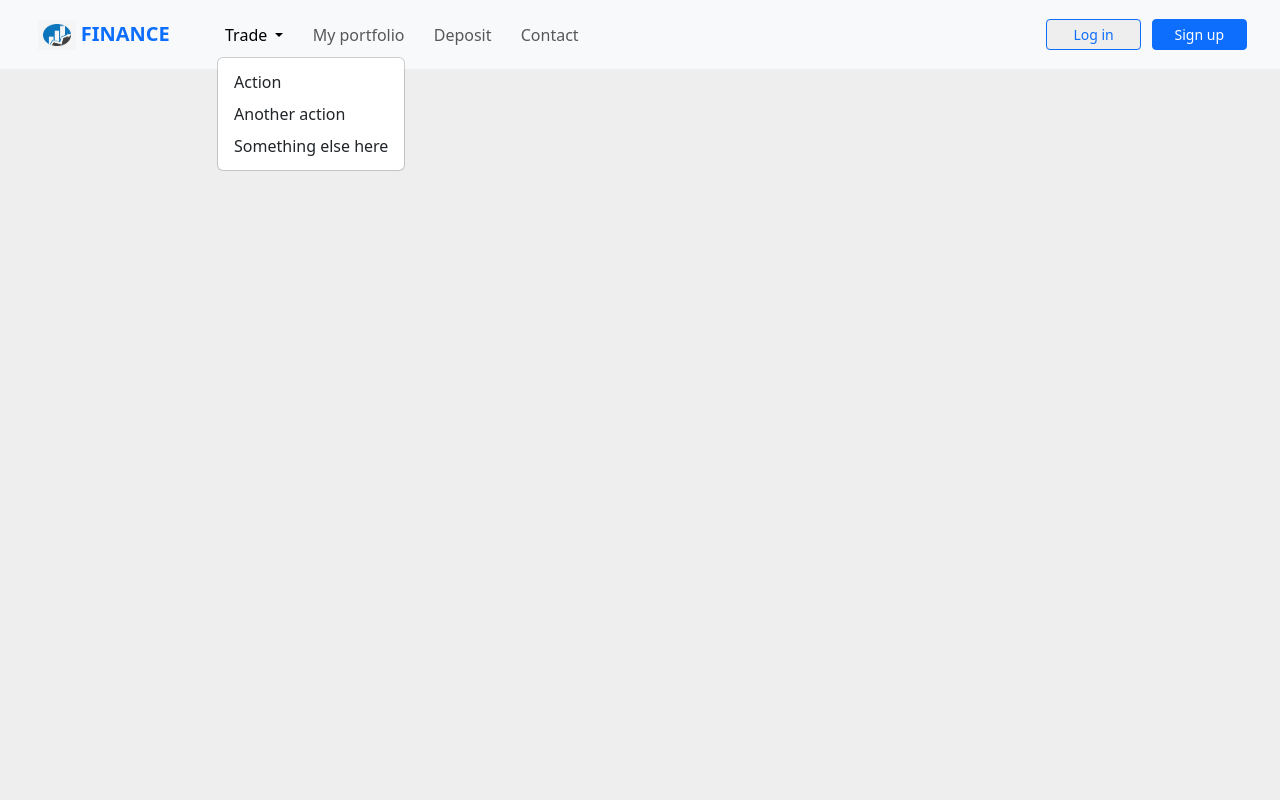
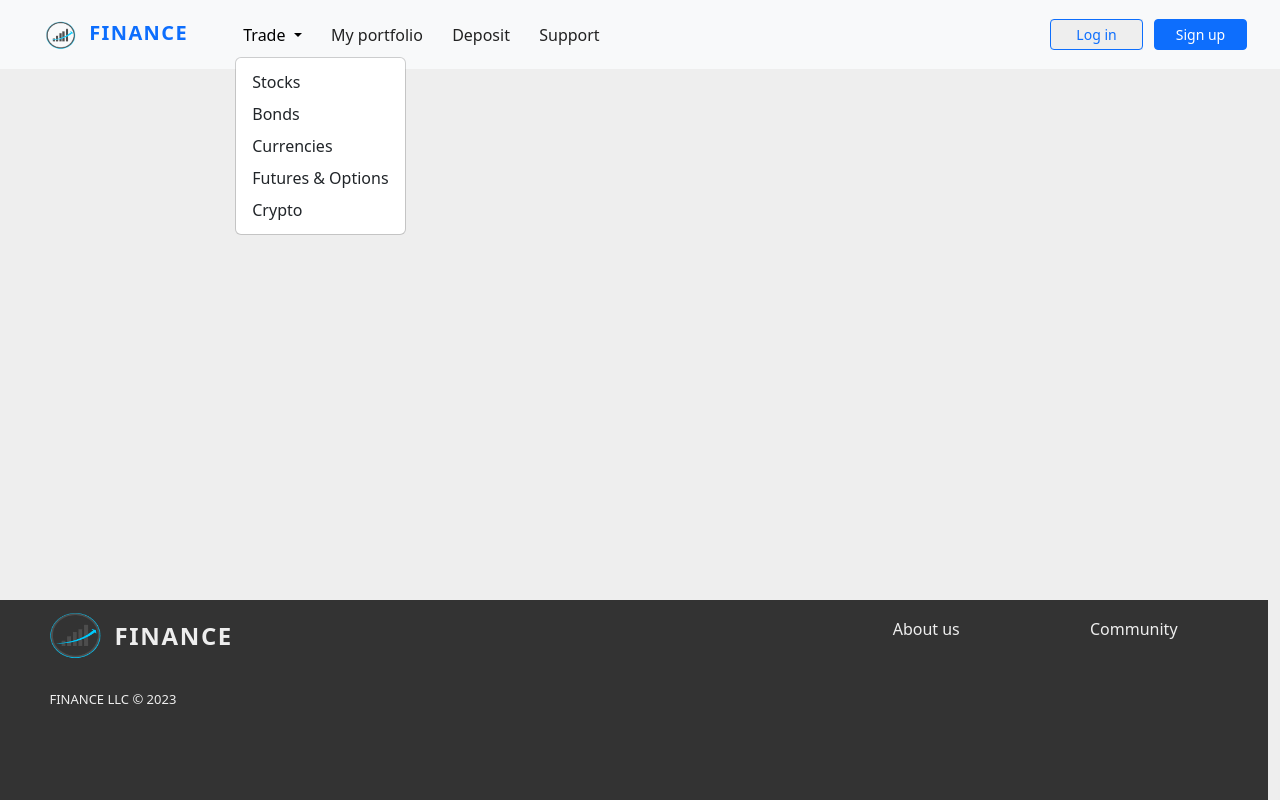
Before and after one commit to juandetto/Programacion-Web, a plain HTML site: page index.html in a window 1280 px wide. Both pictures are taken after a click on the button "Trade". Drawn offline with nearby package versions, Linux system fonts and the light colour scheme.

Commit message:
bootstrap

```diff
--- a/index.css
+++ b/index.css
@@ -13,6 +13,7 @@ body{
 .navbar-brand{
     color: #0d6efd;
     font-weight: 650;
+    letter-spacing: 0.07em;
 }
 
 .nav-item{
@@ -87,6 +88,10 @@ button.navbar-toggler{
     font-size: 90%;
 }
 
+.nav-link{
+    color: #222;
+}
+
 a.nav-link:hover{
     color: #0d6efd;
 }
@@ -97,12 +102,64 @@ a.nav-link:hover{
   }
 }
 
-.cntainer-fluid.main1{
-    position: relative;
-    margin-top: 200px;
+li.nav-item a.dropdown-item:hover{
+    background-color: #0d6efd;
+    color: white;
 }
 
-.hola{
+.footer{
+    color: red;
+    position: absolute;
+    height: 200px;
+    width: 100%;
+    left: 0px;
+    bottom: 0px;
+    background-color: #333;
+}
+
+.about-us-footer{
+    height: 200px;
+    background-color: #0d6efd;
+}
+
+a.footer-brand{
+    color: #eee;
+    text-decoration: none;
+    margin-left: 3%;
+    font-weight: 650;
+    letter-spacing: 0.07em;
+    font-size: x-large;
+
+}
+
+@media (max-width: 768px){
+    img.logo-footer{
+        margin-bottom: 2.5%;
+    }
+}
+
+img.logo-footer{
+    margin-bottom: 0.8%;
+}
+
+.about-us-community{
+    white-space: nowrap;
+    color: #eee;
+    text-decoration: none;
+    margin-left: 25%;
+    margin-top: 10%;
+}
+
+.footer-finance-info{
     display: block;
-    width: 100%;
+    color: #eee;
+    font-size: small;
+    margin-left: 4.6%;
+    margin-top: 1.7%;
+    text-decoration: none;
 }
+
+main-1{
+    background-color: aqua;
+    height: 30%;
+}
--- a/index.html
+++ b/index.html
@@ -13,8 +13,8 @@
 <body class="container">
     <nav class="navbar navbar-expand-md bg-body-tertiary">
         <div class="container-fluid">
-          <a class="navbar-brand" href="http://127.0.0.1:5500/index.html">
-            <img src="logopag.jpg" alt="Logo" width="38" height="30" class="d-inline-block align-text-top">
+          <a class="navbar-brand" href="javascript:location.reload(true)">
+            <img src="logo3.png" alt="Logo" width="45" height="42" class="logo-navbar d-inline-block align-text-center">
             FINANCE</a>
           <button class="navbar-toggler" type="button" data-bs-toggle="collapse" data-bs-target="#navbarSupportedContent" aria-controls="navbarSupportedContent" aria-expanded="false" aria-label="Toggle navigation">
             <span class="navbar-toggler-icon"></span>
@@ -26,9 +26,11 @@
                       Trade
                     </a>
                     <ul class="dropdown-menu">
-                      <li><a class="dropdown-item" href="#">Action</a></li>
-                      <li><a class="dropdown-item" href="#">Another action</a></li>
-                      <li><a class="dropdown-item" href="#">Something else here</a></li>
+                      <li><a class="dropdown-item" href="#">Stocks</a></li>
+                      <li><a class="dropdown-item" href="#">Bonds</a></li>
+                      <li><a class="dropdown-item" href="#">Currencies</a></li>
+                      <li><a class="dropdown-item" href="#">Futures & Options</a></li>
+                      <li><a class="dropdown-item" href="#">Crypto</a></li>
                     </ul>
                   </li>
               <li class="nav-item">
@@ -38,7 +40,7 @@
                 <a class="nav-link" href="#">Deposit</a>
               </li>
               <li class="nav-item">
-                <a class="nav-link" href="#">Contact</a>
+                <a class="nav-link" href="#">Support</a>
               </li>
             </ul>
 
@@ -49,12 +51,32 @@
           </div>
         </div>
     </nav>
-    <div class="main1">
-        <p>hola</p>
+
+    <div class="container-fluid main-1">
+        <a>
+           Compra con un solo click
+        </a>
+
     </div>
 
     <footer>
-        <p>hola</p>
+        <div class="footer container-fluid row">
+            <div class="col-8">
+                <a class="footer-brand">
+                <img src="logo3.png" alt="Logo" width="78" height="70" class="logo-footer d-inline-block align-text-center">FINANCE</a>
+                <a class="footer-finance-info">
+                    FINANCE LLC  © 2023
+                </a>
+            </div>
+            <div class="col-4 row">
+                <div class="col-6">
+                    <p class="about-us-community">About us</p>
+                </div>
+                <div class="col-6">
+                    <p class="about-us-community">Community</p>
+                </div>
+            </div>
+        </div>
     </footer>
     <script
     src="https://cdn.jsdelivr.net/npm/bootstrap@5.3.0-alpha3/dist/js/bootstrap.bundle.min.js"></script>
```
Also changed, not shown: logo3.png (added), logopag2.jpg (added).
